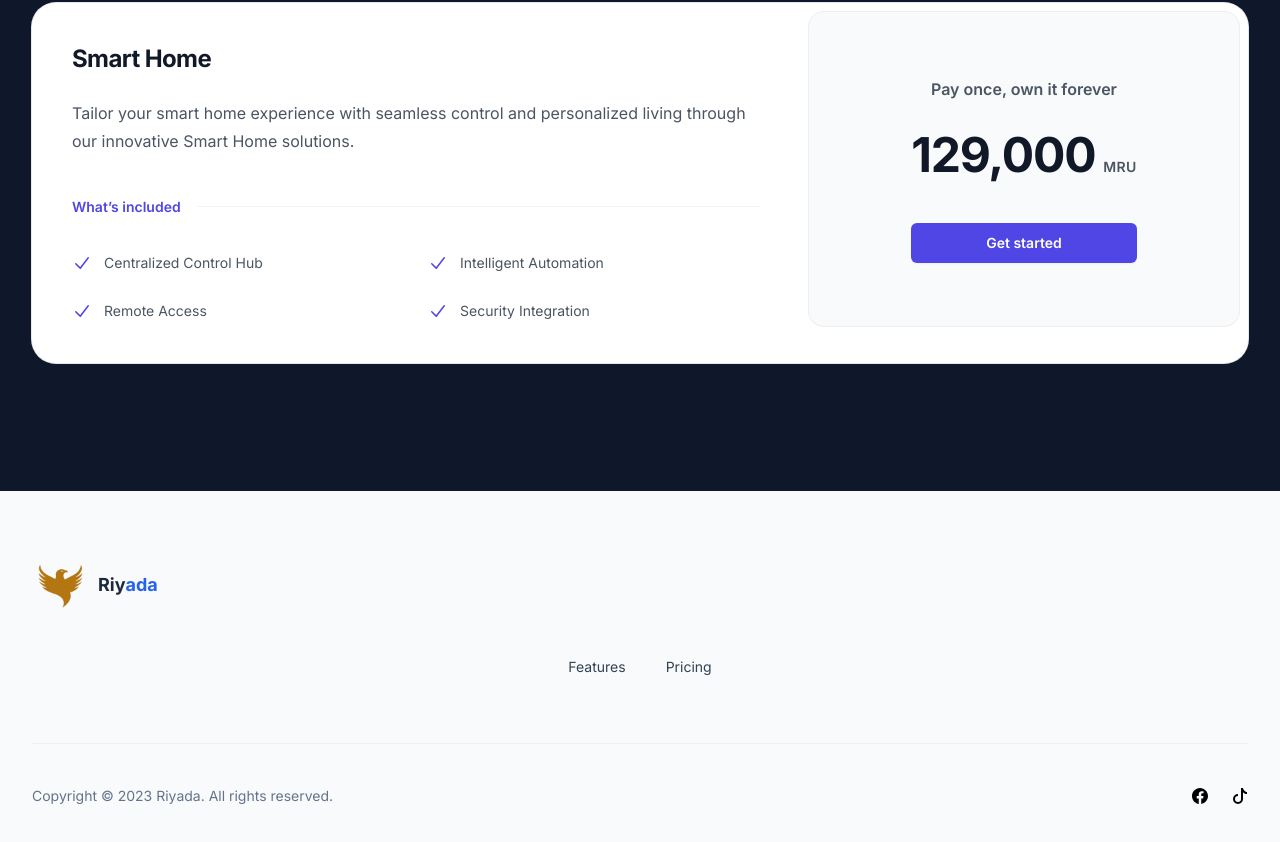
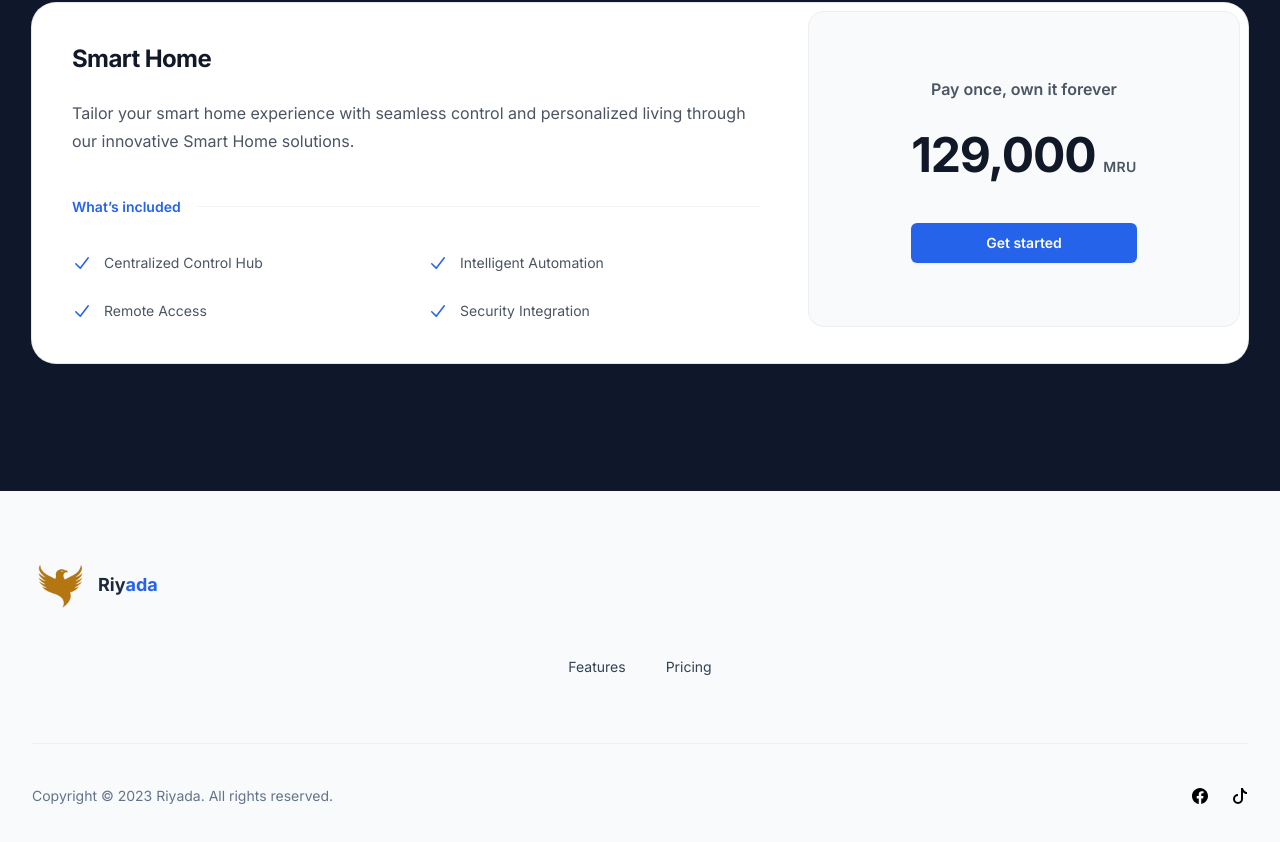
Before and after one commit to mdhamed238/riyadee.com, a Next.js app: page / in a window 1280 px wide. Shown: the part 4104-4946 px from the top of the page. Built offline with nearby package versions, Linux system fonts and the light colour scheme.

Commit message:
Changed pricing section colors

```diff
--- a/src/components/GreenHome.tsx
+++ b/src/components/GreenHome.tsx
@@ -20,7 +20,7 @@ export default function GreenHome() {
           space.
         </p>
         <div className="mt-10 flex items-center gap-x-4">
-          <h4 className="flex-none text-sm font-semibold leading-6 text-indigo-600">
+          <h4 className="flex-none text-sm font-semibold leading-6 text-primary-600">
             What’s included
           </h4>
           <div className="h-px flex-auto bg-gray-100" />
@@ -32,7 +32,7 @@ export default function GreenHome() {
           {includedFeatures.map((feature) => (
             <li key={feature} className="flex gap-x-3">
               <CheckIcon
-                className="h-6 w-5 flex-none text-indigo-600"
+                className="h-6 w-5 flex-none text-primary-600"
                 aria-hidden="true"
               />
               {feature}
@@ -56,7 +56,7 @@ export default function GreenHome() {
             </p>
             <a
               href="#"
-              className="mt-10 block w-full rounded-md bg-indigo-600 px-3 py-2 text-center text-sm font-semibold text-white shadow-sm hover:bg-indigo-500 focus-visible:outline focus-visible:outline-2 focus-visible:outline-offset-2 focus-visible:outline-indigo-600"
+              className="mt-10 block w-full rounded-md bg-primary-600 px-3 py-2 text-center text-sm font-semibold text-white shadow-sm hover:bg-primary-500 focus-visible:outline focus-visible:outline-2 focus-visible:outline-offset-2 focus-visible:outline-primary-600"
             >
               Get started
             </a>
--- a/src/components/SinglePricing.tsx
+++ b/src/components/SinglePricing.tsx
@@ -20,7 +20,7 @@ export default function SinglePricing({
         </h3>
         <p className="mt-6 text-base leading-7 text-gray-600">{description}</p>
         <div className="mt-10 flex items-center gap-x-4">
-          <h4 className="flex-none text-sm font-semibold leading-6 text-indigo-600">
+          <h4 className="flex-none text-sm font-semibold leading-6 text-primary-600">
             What’s included
           </h4>
           <div className="h-px flex-auto bg-gray-100" />
@@ -32,7 +32,7 @@ export default function SinglePricing({
           {features.map((feature) => (
             <li key={feature} className="flex gap-x-3">
               <CheckIcon
-                className="h-6 w-5 flex-none text-indigo-600"
+                className="h-6 w-5 flex-none text-primary-600"
                 aria-hidden="true"
               />
               {feature}
@@ -56,7 +56,7 @@ export default function SinglePricing({
             </p>
             <a
               href="#"
-              className="mt-10 block w-full rounded-md bg-indigo-600 px-3 py-2 text-center text-sm font-semibold text-white shadow-sm hover:bg-indigo-500 focus-visible:outline focus-visible:outline-2 focus-visible:outline-offset-2 focus-visible:outline-indigo-600"
+              className="mt-10 block w-full rounded-md bg-primary-600 px-3 py-2 text-center text-sm font-semibold text-white shadow-sm hover:bg-primary-500 focus-visible:outline focus-visible:outline-2 focus-visible:outline-offset-2 focus-visible:outline-primary-600"
             >
               Get started
             </a>
--- a/src/components/SmartHome.tsx
+++ b/src/components/SmartHome.tsx
@@ -21,7 +21,7 @@ export default function SmartHome() {
           solutions.
         </p>
         <div className="mt-10 flex items-center gap-x-4">
-          <h4 className="flex-none text-sm font-semibold leading-6 text-indigo-600">
+          <h4 className="flex-none text-sm font-semibold leading-6 text-primary-600">
             What’s included
           </h4>
           <div className="h-px flex-auto bg-gray-100" />
@@ -33,7 +33,7 @@ export default function SmartHome() {
           {includedFeatures.map((feature) => (
             <li key={feature} className="flex gap-x-3">
               <CheckIcon
-                className="h-6 w-5 flex-none text-indigo-600"
+                className="h-6 w-5 flex-none text-primary-600"
                 aria-hidden="true"
               />
               {feature}
@@ -57,7 +57,7 @@ export default function SmartHome() {
             </p>
             <a
               href="#"
-              className="mt-10 block w-full rounded-md bg-indigo-600 px-3 py-2 text-center text-sm font-semibold text-white shadow-sm hover:bg-indigo-500 focus-visible:outline focus-visible:outline-2 focus-visible:outline-offset-2 focus-visible:outline-indigo-600"
+              className="mt-10 block w-full rounded-md bg-primary-600 px-3 py-2 text-center text-sm font-semibold text-white shadow-sm hover:bg-primary-500 focus-visible:outline focus-visible:outline-2 focus-visible:outline-offset-2 focus-visible:outline-primary-600"
             >
               Get started
             </a>
```
